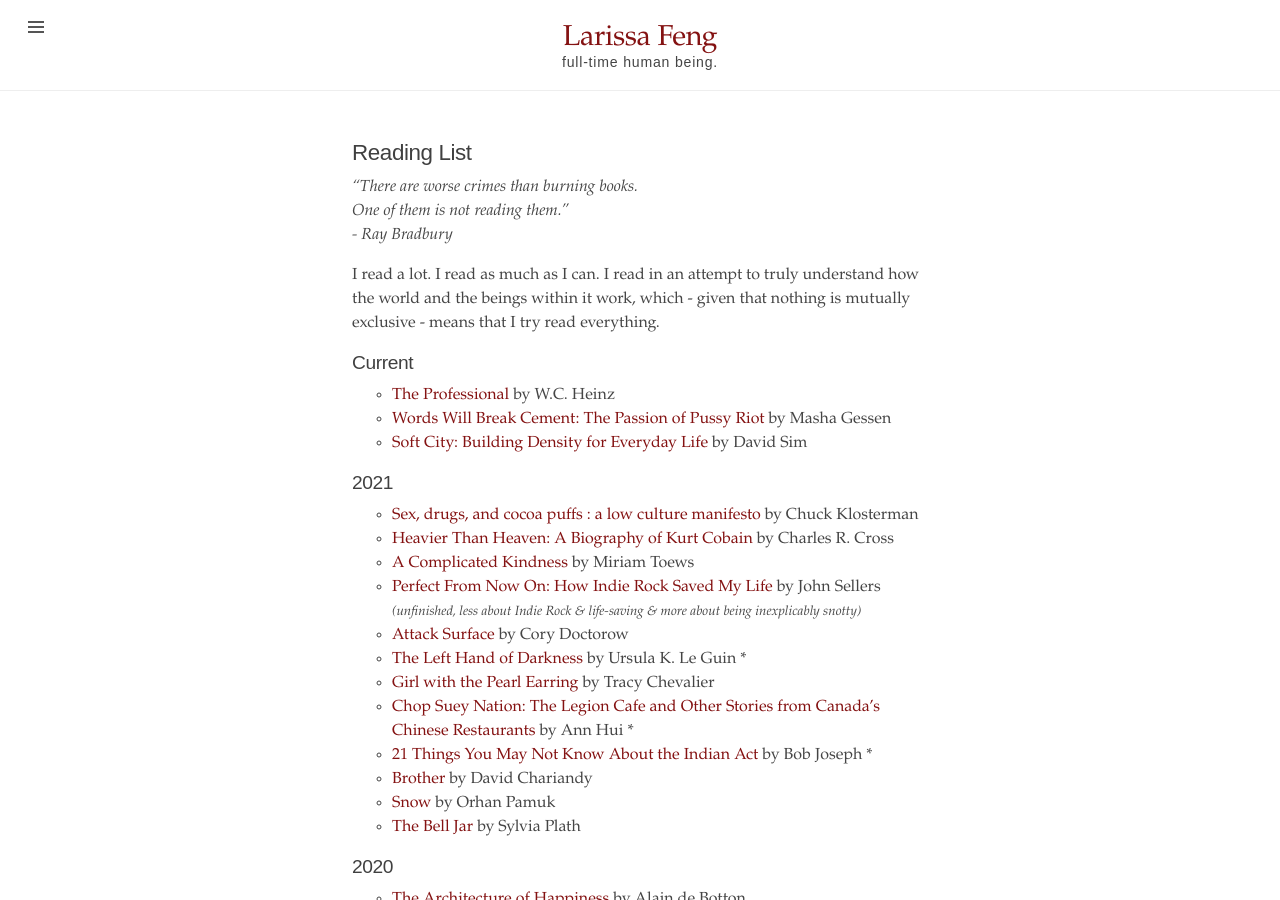
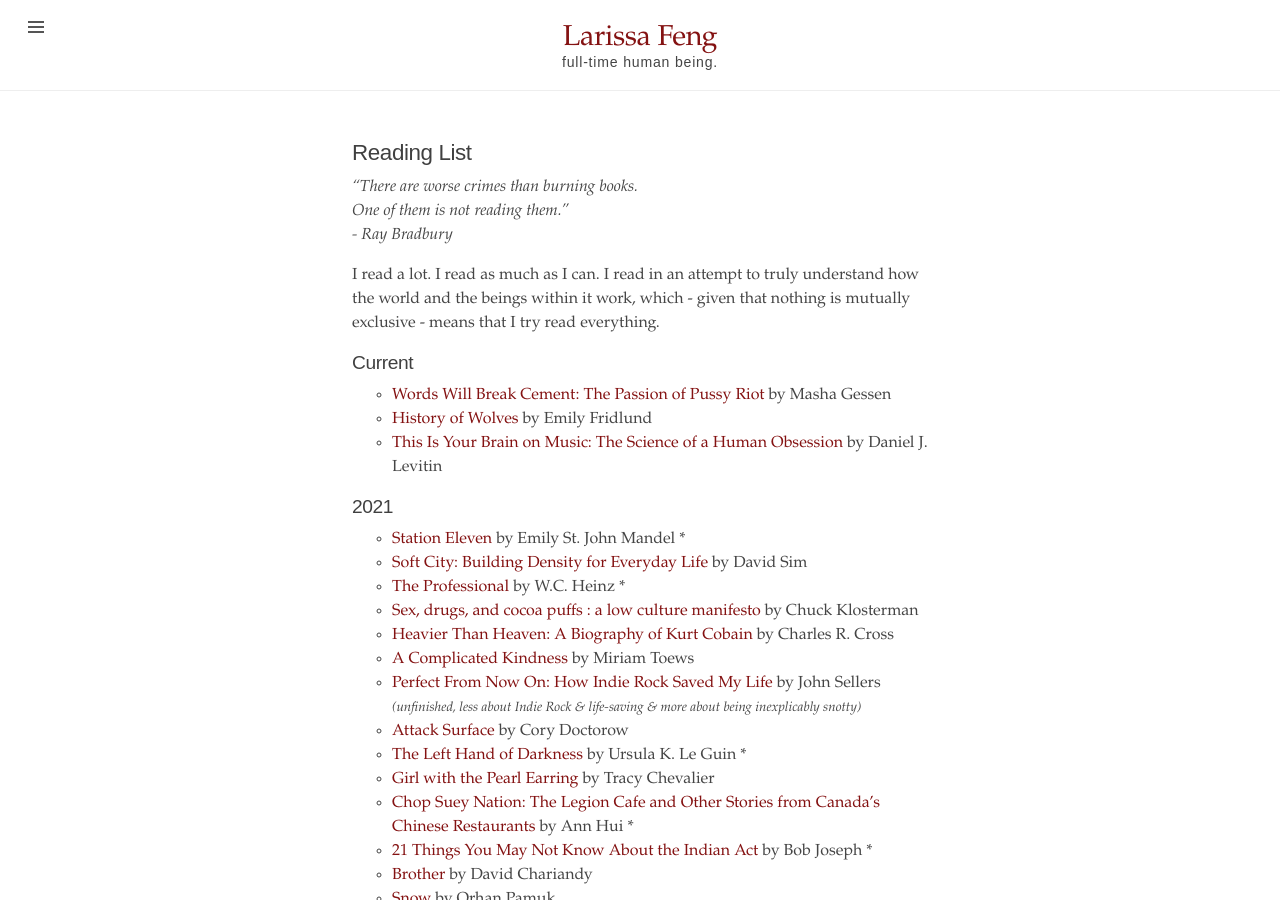
Before and after one commit to mondayrain/mondayrain.github.io, a Jekyll site: the page built from reading_list.md, in a window 1280 px wide and 900 px high. Built offline with Jekyll 4.4.1, drawn with Linux system fonts in a browser that asks for light colours.

Commit message:
Update reading_list.md

```diff
--- a/reading_list.md
+++ b/reading_list.md
@@ -10,11 +10,14 @@ title: Reading List
 I read a lot. I read as much as I can. I read in an attempt to truly understand how the world and the beings within it work, which - given that nothing is mutually exclusive - means that I try read everything.
 
 ## Current
-- [The Professional](https://www.goodreads.com/en/book/show/1034794.The_Professional) by W.C. Heinz
 - [Words Will Break Cement: The Passion of Pussy Riot](https://www.goodreads.com/book/show/18114206-words-will-break-cement) by Masha Gessen
-- [Soft City: Building Density for Everyday Life](https://www.goodreads.com/book/show/42480560-soft-city) by David Sim
+- [History of Wolves](https://www.goodreads.com/book/show/30183198-history-of-wolves) by Emily Fridlund
+- [This Is Your Brain on Music: The Science of a Human Obsession](https://www.goodreads.com/book/show/141565.This_Is_Your_Brain_on_Music) by  Daniel J. Levitin
 
 ## 2021
+- [Station Eleven](https://www.goodreads.com/book/show/20170404-station-eleven) by Emily St. John Mandel *
+- [Soft City: Building Density for Everyday Life](https://www.goodreads.com/book/show/42480560-soft-city) by David Sim
+- [The Professional](https://www.goodreads.com/en/book/show/1034794.The_Professional) by W.C. Heinz *
 - [Sex, drugs, and cocoa puffs : a low culture manifesto](https://en.wikipedia.org/wiki/Sex,_Drugs,_and_Cocoa_Puffs) by Chuck Klosterman
 - [Heavier Than Heaven: A Biography of Kurt Cobain](https://en.wikipedia.org/wiki/Heavier_Than_Heaven) by Charles R. Cross
 - [A Complicated Kindness](https://www.goodreads.com/book/show/13374.A_Complicated_Kindness) by Miriam Toews
```
